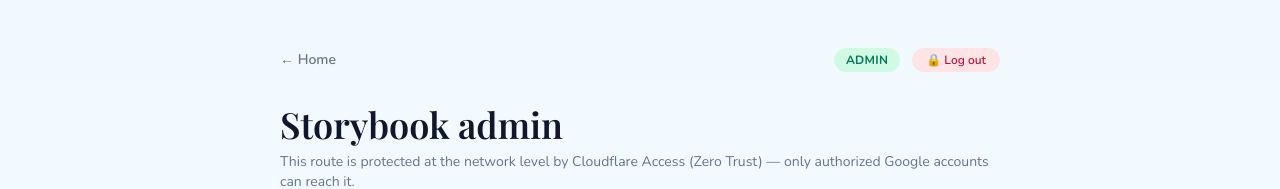
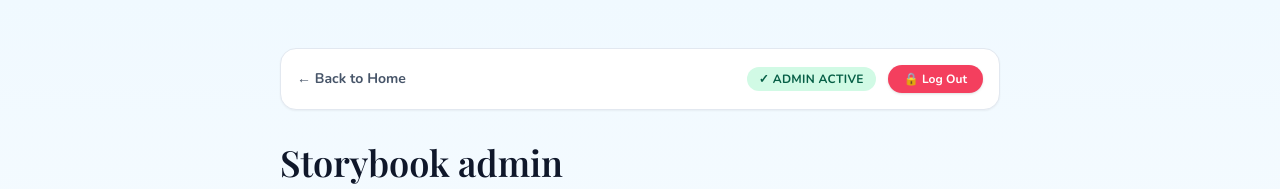
Before and after one commit to lingtuka-design/family, a React (Vite) app in the folder apps/web/: page /admin in a window 1280 px wide. Shown: the top 189 px of the page. Built offline with nearby package versions, Linux system fonts and the light colour scheme; no server answers; a web font is replaced by a local one.

Commit message:
Update admin page header styling with prominent Log Out button

```diff
--- a/apps/web/src/routes/admin.tsx
+++ b/apps/web/src/routes/admin.tsx
@@ -14,19 +14,19 @@
 
   return (
     <main className="mx-auto max-w-3xl px-6 py-12">
-      <header className="flex items-center justify-between">
-        <Link to="/" className="text-sm font-semibold text-slate-500 hover:text-sky-600">
-          ← Home
+      <header className="flex items-center justify-between rounded-2xl border border-slate-200 bg-white p-4 shadow-sm">
+        <Link to="/" className="text-sm font-bold text-slate-600 hover:text-sky-600">
+          ← Back to Home
         </Link>
         <div className="flex items-center gap-3">
-          <span className="rounded-full bg-emerald-100 px-3 py-1 text-xs font-bold uppercase tracking-wide text-emerald-700">
-            Admin
+          <span className="rounded-full bg-emerald-100 px-3 py-1 text-xs font-bold uppercase tracking-wide text-emerald-800">
+            ✓ Admin Active
           </span>
           <a
             href="/cdn-cgi/access/logout"
-            className="rounded-full bg-rose-100 px-3.5 py-1 text-xs font-semibold text-rose-700 transition hover:bg-rose-200"
+            className="flex items-center gap-1.5 rounded-full bg-rose-500 px-4 py-1.5 text-xs font-bold text-white shadow transition hover:bg-rose-600"
           >
-            🔒 Log out
+            🔒 Log Out
           </a>
         </div>
       </header>
```
